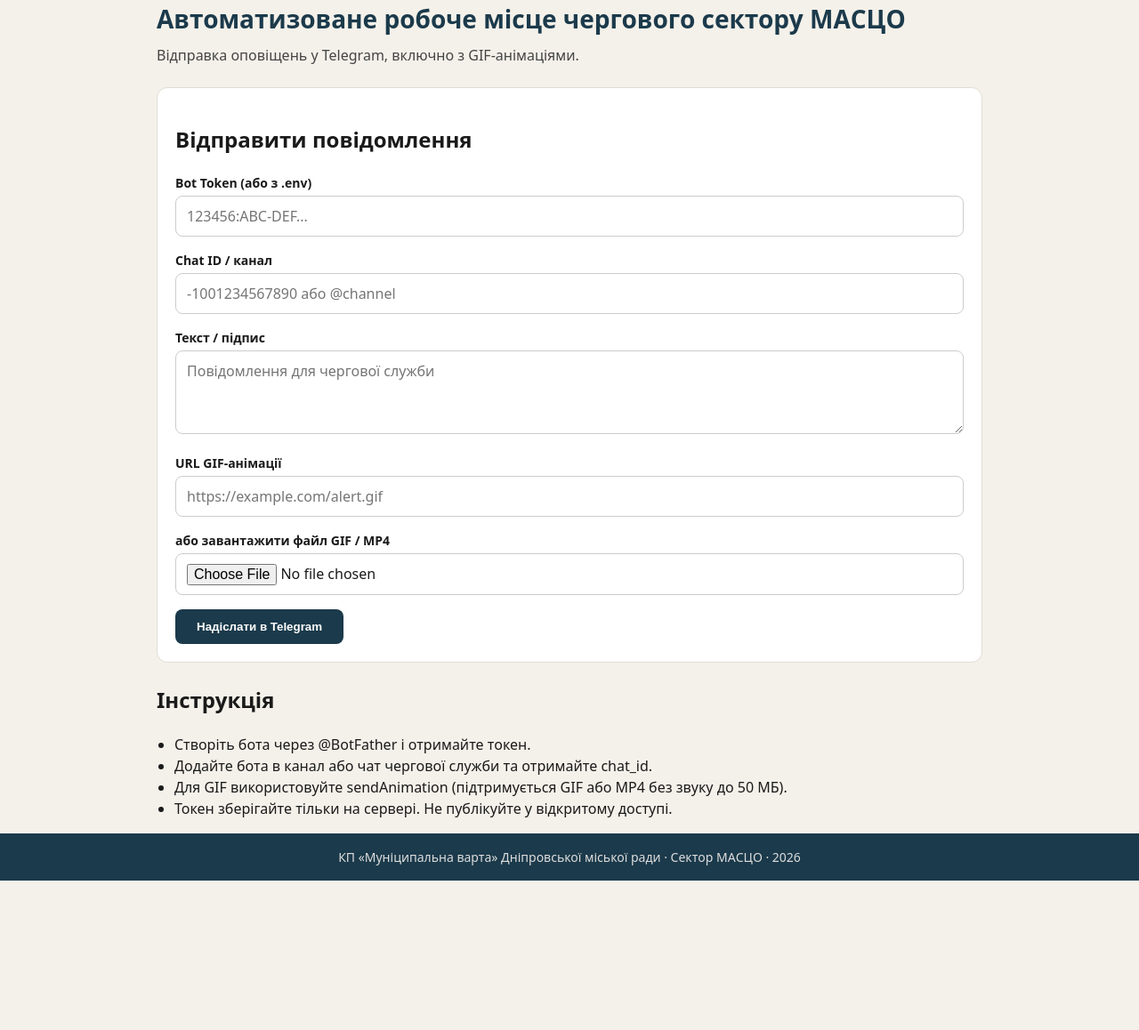
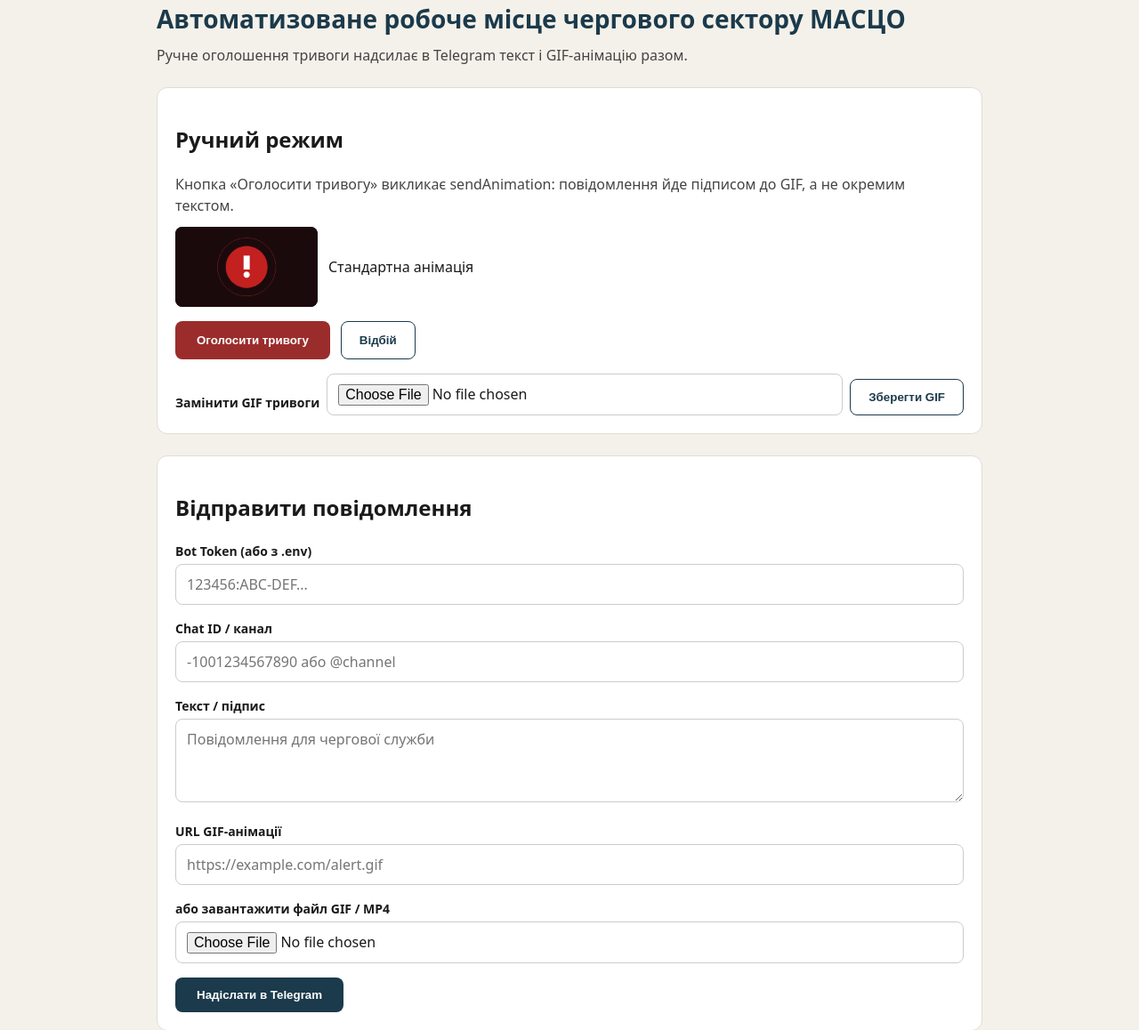
Before and after one commit to sshulha29/arm-dnipro, a Flask app: page / in a window 1280 px wide. Shown: the part 64-1222 px from the top of the page at 89% size. Before the commit the page ends 1054 px from the top, so only its background shows below. Run offline with Flask 3, Linux system fonts and the light colour scheme.

Commit message:
Ручна тривога надсилає GIF через sendAnimation

```diff
--- a/app.py
+++ b/app.py
@@ -1,34 +1,180 @@
 import os
+from datetime import datetime
+from zoneinfo import ZoneInfo
+
 import requests
-from flask import Flask, render_template, request, jsonify
+from flask import Flask, jsonify, render_template, request, send_file
 from dotenv import load_dotenv
 
 load_dotenv()
 
 app = Flask(__name__)
 app.secret_key = os.getenv("FLASK_SECRET_KEY", "dev-secret")
+app.config["MAX_CONTENT_LENGTH"] = 20 * 1024 * 1024
+
+BASE_DIR = os.path.dirname(os.path.abspath(__file__))
+DATA_DIR = os.path.join(BASE_DIR, "data")
+DEFAULT_GIF = os.path.join(BASE_DIR, "static", "default", "alert.gif")
+os.makedirs(DATA_DIR, exist_ok=True)
+os.makedirs(os.path.dirname(DEFAULT_GIF), exist_ok=True)
+
+
+def ensure_default_gif():
+    if os.path.isfile(DEFAULT_GIF) and os.path.getsize(DEFAULT_GIF) > 0:
+        return
+    b64_path = DEFAULT_GIF + ".b64"
+    if not os.path.isfile(b64_path):
+        return
+    import base64
+    with open(b64_path, "r", encoding="ascii") as handle:
+        raw = base64.b64decode(handle.read())
+    with open(DEFAULT_GIF, "wb") as handle:
+        handle.write(raw)
+
+
+ensure_default_gif()
 
 TELEGRAM_API = "https://api.telegram.org/bot{token}/{method}"
+
+
+def now_kyiv():
+    try:
+        return datetime.now(ZoneInfo("Europe/Kyiv")).strftime("%d.%m.%Y %H:%M")
+    except Exception:
+        return datetime.now().strftime("%d.%m.%Y %H:%M")
+
+
+def saved_animation():
+    for name in ("alert.gif", "alert.mp4"):
+        path = os.path.join(DATA_DIR, name)
+        if os.path.isfile(path) and os.path.getsize(path) > 0:
+            return path
+    return None
+
+
+def alert_gif_path():
+    saved = saved_animation()
+    if saved:
+        return saved
+    if os.path.isfile(DEFAULT_GIF):
+        return DEFAULT_GIF
+    return None
+
 
 def send_telegram(token, method, data, files=None):
     url = TELEGRAM_API.format(token=token, method=method)
     try:
         if files:
-            resp = requests.post(url, data=data, files=files, timeout=30)
+            resp = requests.post(url, data=data, files=files, timeout=60)
         else:
-            resp = requests.post(url, data=data, timeout=30)
+            resp = requests.post(url, data=data, timeout=60)
         return resp.json()
     except Exception as e:
         return {"ok": False, "description": str(e)}
 
+
+def credentials():
+    token = (request.form.get("bot_token") or os.getenv("BOT_TOKEN") or "").strip()
+    chat_id = (request.form.get("chat_id") or os.getenv("DEFAULT_CHAT_ID") or "").strip()
+    return token, chat_id
+
+
+def alarm_caption(kind):
+    when = now_kyiv()
+    if kind == "start":
+        text = os.getenv(
+            "ALERT_TEXT",
+            "УВАГА! Повітряна тривога. Негайно пройдіть в укриття.",
+        ).strip()
+        return f"{text}\n\nРучний режим АРМ МАСЦО · {when}"
+    text = os.getenv("CLEAR_TEXT", "Відбій повітряної тривоги.").strip()
+    return f"{text}\n\nРучний режим АРМ МАСЦО · {when}"
+
+
+def send_animation_file(token, chat_id, path, caption):
+    name = "alert.gif" if path.lower().endswith(".gif") else os.path.basename(path)
+    mime = "image/gif" if name.endswith(".gif") else "video/mp4"
+    with open(path, "rb") as handle:
+        files = {"animation": (name, handle, mime)}
+        data = {"chat_id": chat_id, "caption": caption}
+        return send_telegram(token, "sendAnimation", data, files)
+
+
+def send_animation_url(token, chat_id, url, caption):
+    data = {"chat_id": chat_id, "animation": url, "caption": caption}
+    return send_telegram(token, "sendAnimation", data)
+
+
 @app.route("/")
 def index():
-    return render_template("index.html")
+    return render_template(
+        "index.html",
+        has_gif=alert_gif_path() is not None,
+        gif_is_custom=saved_animation() is not None,
+    )
+
+
+@app.route("/alert-gif")
+def alert_gif():
+    path = alert_gif_path()
+    if not path:
+        return jsonify({"ok": False, "error": "GIF не задано"}), 404
+    mime = "video/mp4" if path.endswith(".mp4") else "image/gif"
+    return send_file(path, mimetype=mime, max_age=0)
+
+
+@app.route("/alarm", methods=["POST"])
+def alarm():
+    token, chat_id = credentials()
+    kind = (request.form.get("action") or "").strip()
+    if kind not in ("start", "clear"):
+        return jsonify({"ok": False, "error": "Невідома дія"}), 400
+    if not token or not chat_id:
+        return jsonify({"ok": False, "error": "Потрібні BOT_TOKEN та CHAT_ID у .env"}), 400
+
+    caption = alarm_caption(kind)
+    if kind == "clear":
+        result = send_telegram(token, "sendMessage", {"chat_id": chat_id, "text": caption})
+    else:
+        # Ручна тривога завжди йде як sendAnimation, не як голий текст.
+        gif_url = (os.getenv("ALERT_GIF_URL") or "").strip()
+        saved = saved_animation()
+        if saved:
+            result = send_animation_file(token, chat_id, saved, caption)
+        elif gif_url:
+            result = send_animation_url(token, chat_id, gif_url, caption)
+        elif alert_gif_path():
+            result = send_animation_file(token, chat_id, alert_gif_path(), caption)
+        else:
+            return jsonify({"ok": False, "error": "Немає GIF для тривоги"}), 400
+
+    if not result.get("ok"):
+        return jsonify({
+            "ok": False,
+            "error": result.get("description") or "Telegram відхилив відправку",
+        }), 502
+    return jsonify({"ok": True, "action": kind, "animation": kind == "start"})
+
+
+@app.route("/gif", methods=["POST"])
+def save_gif():
+    gif_file = request.files.get("gif_file")
+    if not gif_file or not gif_file.filename:
+        return jsonify({"ok": False, "error": "Оберіть файл GIF або MP4 без звуку"}), 400
+    ext = os.path.splitext(gif_file.filename)[1].lower()
+    if ext not in (".gif", ".mp4"):
+        return jsonify({"ok": False, "error": "Дозволено лише .gif або .mp4"}), 400
+    for old in (os.path.join(DATA_DIR, "alert.gif"), os.path.join(DATA_DIR, "alert.mp4")):
+        if os.path.isfile(old):
+            os.remove(old)
+    target = os.path.join(DATA_DIR, "alert.gif" if ext == ".gif" else "alert.mp4")
+    gif_file.save(target)
+    return jsonify({"ok": True})
+
 
 @app.route("/send", methods=["POST"])
 def send():
-    token = request.form.get("bot_token") or os.getenv("BOT_TOKEN")
-    chat_id = request.form.get("chat_id") or os.getenv("DEFAULT_CHAT_ID")
+    token, chat_id = credentials()
     text = request.form.get("text", "").strip()
     gif_url = request.form.get("gif_url", "").strip()
     gif_file = request.files.get("gif_file")
@@ -37,26 +183,28 @@ def send():
         return jsonify({"ok": False, "error": "Потрібні BOT_TOKEN та CHAT_ID"}), 400
 
     if gif_file and gif_file.filename:
-        files = {"animation": (gif_file.filename, gif_file.stream, gif_file.mimetype or "image/gif")}
+        ext = os.path.splitext(gif_file.filename)[1].lower() or ".gif"
+        name = "alert.gif" if ext == ".gif" else "alert.mp4"
+        mime = "image/gif" if ext == ".gif" else "video/mp4"
+        files = {"animation": (name, gif_file.stream, mime)}
         data = {"chat_id": chat_id}
         if text:
             data["caption"] = text
         result = send_telegram(token, "sendAnimation", data, files)
     elif gif_url:
-        data = {
-            "chat_id": chat_id,
-            "animation": gif_url,
-        }
+        data = {"chat_id": chat_id, "animation": gif_url}
         if text:
             data["caption"] = text
         result = send_telegram(token, "sendAnimation", data)
     elif text:
-        data = {"chat_id": chat_id, "text": text}
-        result = send_telegram(token, "sendMessage", data)
+        result = send_telegram(token, "sendMessage", {"chat_id": chat_id, "text": text})
     else:
         return jsonify({"ok": False, "error": "Потрібен текст або GIF"}), 400
 
+    if not result.get("ok"):
+        return jsonify({"ok": False, "error": result.get("description") or "Telegram відхилив відправку"}), 502
     return jsonify(result)
+
 
 if __name__ == "__main__":
     port = int(os.getenv("PORT", 8999))
--- a/static/css/style.css
+++ b/static/css/style.css
@@ -73,7 +73,38 @@ button.primary {
   font-weight: 600;
   cursor: pointer;
 }
-button.primary:hover { background: #122a36; }
+button.danger {
+  background: var(--danger);
+  color: #fff;
+  border: none;
+  padding: 14px 24px;
+  border-radius: 8px;
+  font-weight: 700;
+  cursor: pointer;
+}
+button.danger:hover { background: #7a2222; }
+button.quiet {
+  background: transparent;
+  color: var(--navy);
+  border: 1px solid var(--navy);
+  padding: 12px 20px;
+  border-radius: 8px;
+  font-weight: 600;
+  cursor: pointer;
+}
+.alarm-actions { display: flex; gap: 12px; flex-wrap: wrap; margin: 16px 0; }
+.hint { margin: 0 0 12px; color: #444; }
+.gif-preview { display: flex; align-items: center; gap: 12px; }
+.gif-preview img {
+  width: 160px;
+  height: 90px;
+  object-fit: cover;
+  border-radius: 8px;
+  background: #1a1a1a;
+}
+.gif-form { display: flex; flex-wrap: wrap; gap: 8px; align-items: end; }
+.gif-form input { width: auto; flex: 1; min-width: 180px; }
+.status-badge.alert { background: var(--danger); }
 
 .result {
   margin-top: 16px;
--- a/static/js/main.js
+++ b/static/js/main.js
@@ -4,6 +4,76 @@
     location.replace(owned + location.pathname.replace(/^\//, "") + location.search);
   }
 })();
+
+function showResult(node, ok, text) {
+  node.hidden = false;
+  node.className = ok ? "result" : "result error";
+  node.textContent = text;
+}
+
+async function postForm(url, formData) {
+  const res = await fetch(url, { method: "POST", body: formData });
+  const data = await res.json().catch(() => ({ ok: false, error: "Немає відповіді сервера" }));
+  return data;
+}
+
+document.getElementById("alarmStart").addEventListener("click", async () => {
+  if (!confirm("Оголосити повітряну тривогу і надіслати GIF у Telegram?")) return;
+  const node = document.getElementById("alarmResult");
+  const badge = document.getElementById("alertStatus");
+  const fd = new FormData();
+  fd.set("action", "start");
+  try {
+    const data = await postForm("/alarm", fd);
+    if (data.ok) {
+      badge.textContent = "Статус: тривога";
+      badge.classList.add("alert");
+      showResult(node, true, "Тривогу надіслано разом із GIF-анімацією.");
+    } else {
+      showResult(node, false, "GIF не надіслано: " + (data.error || "помилка Telegram"));
+    }
+  } catch (err) {
+    showResult(node, false, "Помилка з’єднання: " + err.message);
+  }
+});
+
+document.getElementById("alarmClear").addEventListener("click", async () => {
+  if (!confirm("Надіслати відбій тривоги?")) return;
+  const node = document.getElementById("alarmResult");
+  const badge = document.getElementById("alertStatus");
+  const fd = new FormData();
+  fd.set("action", "clear");
+  try {
+    const data = await postForm("/alarm", fd);
+    if (data.ok) {
+      badge.textContent = "Статус: норма";
+      badge.classList.remove("alert");
+      showResult(node, true, "Відбій надіслано.");
+    } else {
+      showResult(node, false, "Помилка: " + (data.error || "Telegram"));
+    }
+  } catch (err) {
+    showResult(node, false, "Помилка з’єднання: " + err.message);
+  }
+});
+
+document.getElementById("gifForm").addEventListener("submit", async (e) => {
+  e.preventDefault();
+  const node = document.getElementById("alarmResult");
+  const fd = new FormData(e.target);
+  try {
+    const data = await postForm("/gif", fd);
+    if (data.ok) {
+      const img = document.getElementById("gifPreview");
+      img.src = "/alert-gif?t=" + Date.now();
+      showResult(node, true, "GIF збережено. Наступна ручна тривога піде з цим файлом.");
+    } else {
+      showResult(node, false, data.error || "Не вдалося зберегти GIF");
+    }
+  } catch (err) {
+    showResult(node, false, "Помилка з’єднання: " + err.message);
+  }
+});
 
 document.getElementById("sendForm").addEventListener("submit", async (e) => {
   e.preventDefault();
--- a/templates/index.html
+++ b/templates/index.html
@@ -23,7 +23,26 @@
 
   <main class="container">
     <h1>Автоматизоване робоче місце чергового сектору МАСЦО</h1>
-    <p class="lead">Відправка оповіщень у Telegram, включно з GIF-анімаціями.</p>
+    <p class="lead">Ручне оголошення тривоги надсилає в Telegram текст і GIF-анімацію разом.</p>
+
+    <section class="panel alarm-panel">
+      <h2>Ручний режим</h2>
+      <p class="hint">Кнопка «Оголосити тривогу» викликає sendAnimation: повідомлення йде підписом до GIF, а не окремим текстом.</p>
+      <div class="gif-preview">
+        <img src="/alert-gif" alt="GIF тривоги" id="gifPreview">
+        <span>{% if gif_is_custom %}Свій файл{% else %}Стандартна анімація{% endif %}</span>
+      </div>
+      <div class="alarm-actions">
+        <button type="button" class="danger" id="alarmStart">Оголосити тривогу</button>
+        <button type="button" class="quiet" id="alarmClear">Відбій</button>
+      </div>
+      <form id="gifForm" class="gif-form">
+        <label for="duty_gif">Замінити GIF тривоги</label>
+        <input type="file" id="duty_gif" name="gif_file" accept="image/gif,video/mp4" required>
+        <button type="submit" class="quiet">Зберегти GIF</button>
+      </form>
+      <div id="alarmResult" class="result" hidden></div>
+    </section>
 
     <section class="panel">
       <h2>Відправити повідомлення</h2>
```
Also changed, not shown: README.md, static/default/alert.gif (added), 2 other files.
